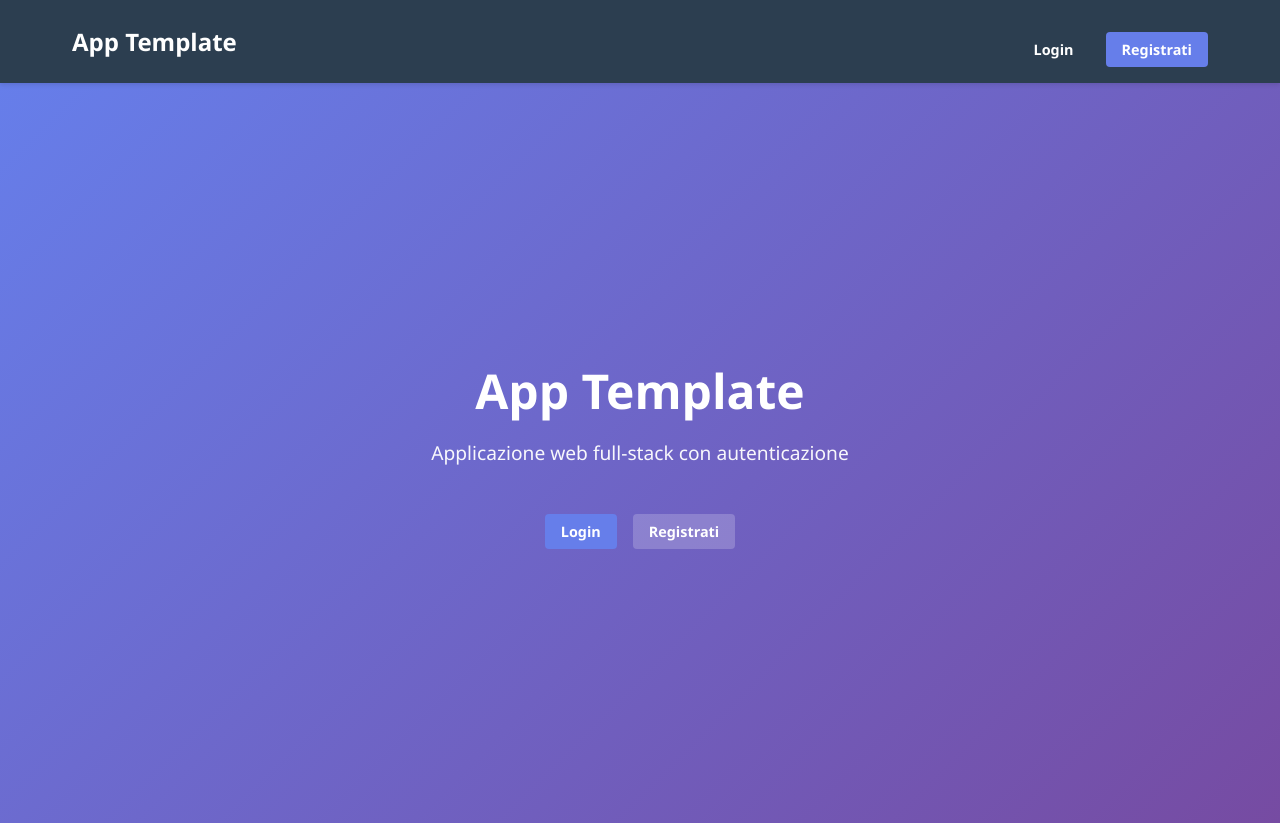
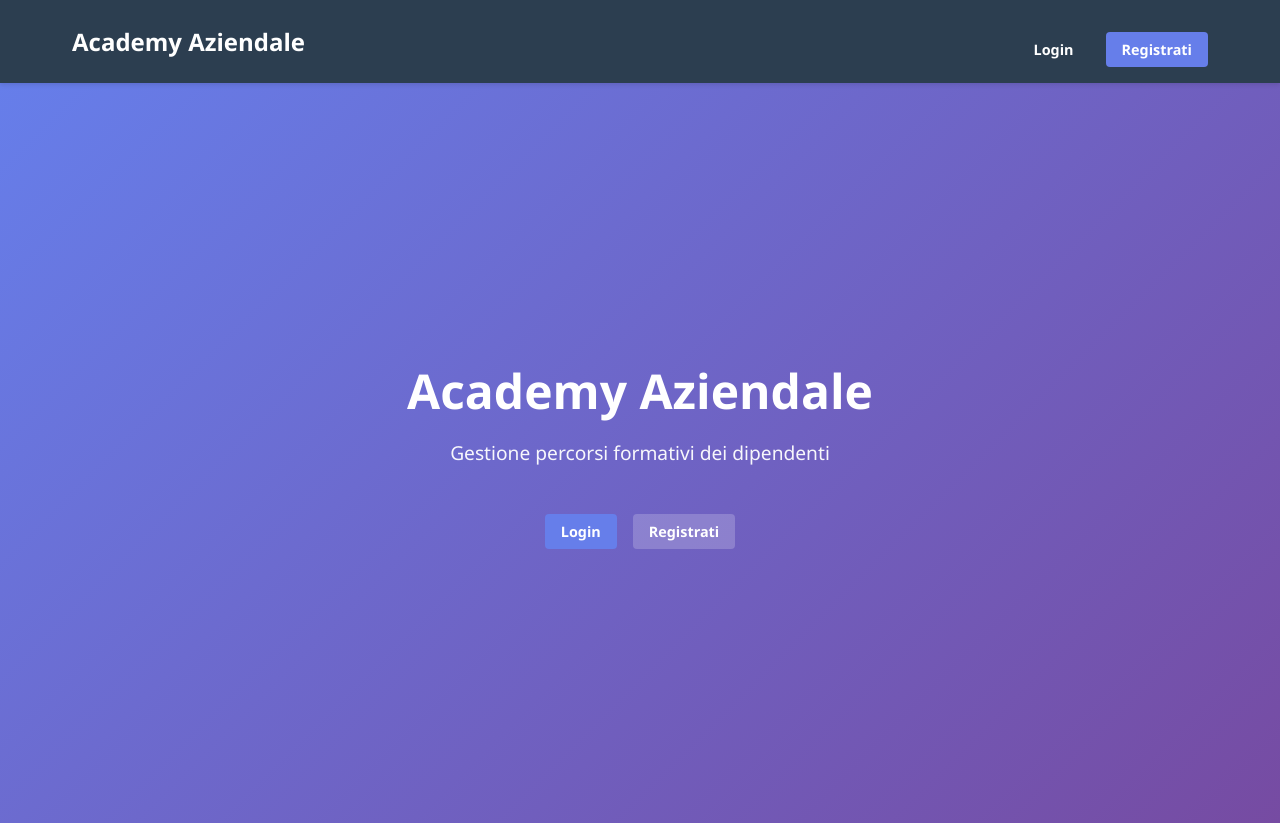
Before and after one commit to iaselladavide-arch/Esame, a React (Create React App) app in the folder frontend/: page / in a window 1280 px wide. Built offline with nearby package versions, Linux system fonts and the light colour scheme; no server answers.

Commit message:
Update branding: replace template references with Academy application name

```diff
--- a/frontend/src/components/Header.js
+++ b/frontend/src/components/Header.js
@@ -16,7 +16,7 @@ const Header = () => {
     <header className="header">
       <div className="header-container">
         <Link to={user ? '/dashboard' : '/'} className="logo">
-          App Template
+          Academy Aziendale
         </Link>
         <nav className="nav">
           {user ? (
--- a/frontend/src/pages/Home.js
+++ b/frontend/src/pages/Home.js
@@ -23,8 +23,8 @@ const Home = () => {
   return (
     <div className="home-container">
       <div className="home-content">
-        <h1>App Template</h1>
-        <p>Applicazione web full-stack con autenticazione</p>
+        <h1>Academy Aziendale</h1>
+        <p>Gestione percorsi formativi dei dipendenti</p>
         <div className="home-buttons">
           <Link to="/login" className="btn btn-primary">
             Login
```
Also changed, not shown: 1 other file (tests, documents, lock files or other folders).
